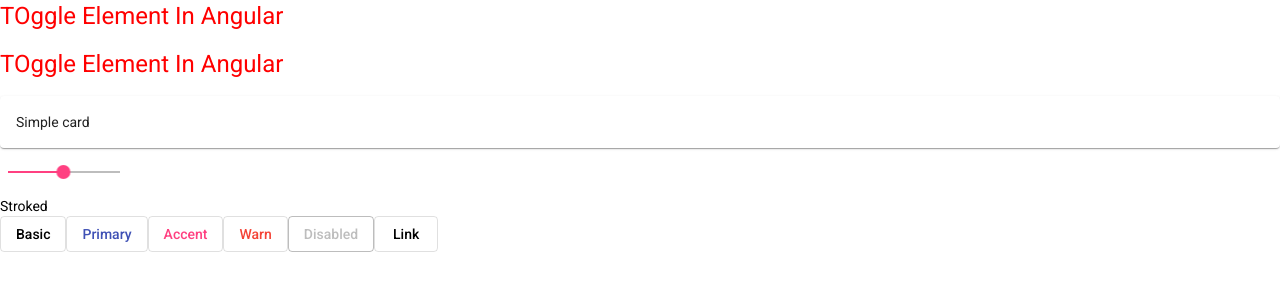
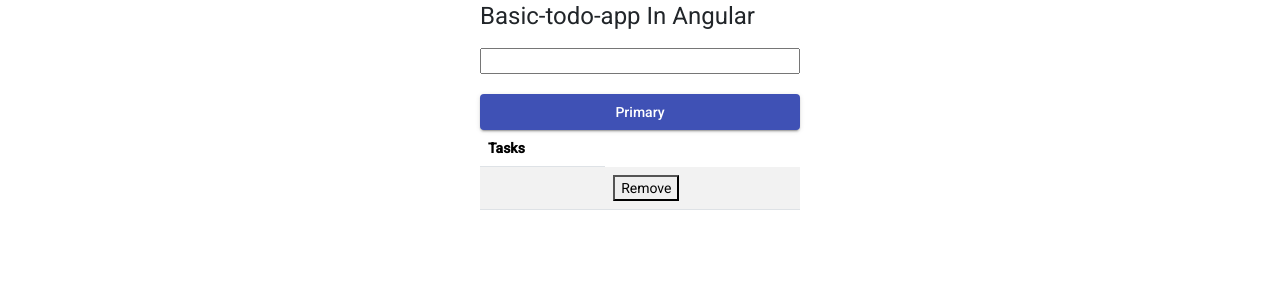
Before and after one commit to spratham/Angular-tut, an Angular app: page / in a window 1280 px wide. Both pictures are taken after a click on the button "Primary". Shown: the top 300 px of the page. Built offline with nearby package versions, Linux system fonts and the light colour scheme.

Commit message:
Todo-basic

```diff
--- a/angular.json
+++ b/angular.json
@@ -18,13 +18,11 @@
             "main": "src/main.ts",
             "polyfills": "src/polyfills.ts",
             "tsConfig": "tsconfig.app.json",
-            "assets": [
-              "src/favicon.ico",
-              "src/assets"
-            ],
+            "assets": ["src/favicon.ico", "src/assets"],
             "styles": [
               "./node_modules/@angular/material/prebuilt-themes/deeppurple-amber.css",
-              "src/styles.css"
+              "src/styles.css",
+              "../node_modules/bootstrap/dist/css/bootstrap.min.css"
             ],
             "scripts": []
           },
@@ -86,10 +84,7 @@
             "polyfills": "src/polyfills.ts",
             "tsConfig": "tsconfig.spec.json",
             "karmaConfig": "karma.conf.js",
-            "assets": [
-              "src/favicon.ico",
-              "src/assets"
-            ],
+            "assets": ["src/favicon.ico", "src/assets"],
             "styles": [
               "./node_modules/@angular/material/prebuilt-themes/deeppurple-amber.css",
               "src/styles.css"
--- a/package.json
+++ b/package.json
@@ -20,13 +20,14 @@
     "@angular/platform-browser": "^14.2.0",
     "@angular/platform-browser-dynamic": "^14.2.0",
     "@angular/router": "^14.2.0",
+    "ngx-bootstrap": "^9.0.0",
     "rxjs": "~7.5.0",
     "tslib": "^2.3.0",
     "zone.js": "~0.11.4"
   },
   "devDependencies": {
     "@angular-devkit/build-angular": "^14.2.7",
-    "@angular/cli": "~14.2.7",
+    "@angular/cli": "^14.2.9",
     "@angular/compiler-cli": "^14.2.0",
     "@types/jasmine": "~4.0.0",
     "jasmine-core": "~4.3.0",
--- a/src/app/app.component.css
+++ b/src/app/app.component.css
@@ -0,0 +1,6 @@
+.main{
+  display: flex;
+  flex-direction: column;
+  width: 20rem;
+  margin: auto;
+}
--- a/src/app/app.component.html
+++ b/src/app/app.component.html
@@ -1,15 +1,30 @@
-<h1 class="{{ title }}">{{ title }} In Angular</h1>
-<h1 class="{{ title }}">{{ title }} In Angular</h1>
-<mat-card>Simple card</mat-card>
-<mat-slider min="1" max="100" step="1" value="50"></mat-slider>
-<section>
-  <div class="example-label">Stroked</div>
-  <div class="example-button-row">
-    <button mat-stroked-button>Basic</button>
-    <button mat-stroked-button color="primary">Primary</button>
-    <button mat-stroked-button color="accent">Accent</button>
-    <button mat-stroked-button color="warn">Warn</button>
-    <button mat-stroked-button disabled>Disabled</button>
-    <a mat-stroked-button href="https://www.google.com/" target="_blank">Link</a>
-  </div>
-</section>
+<div class="main">
+  <h1 class="{{ title }}">{{ title }} In Angular</h1>
+
+  <!-- input field -->
+  <input type="text" #box />
+  <br />
+
+  <!-- getting input value by click -->
+  <button mat-raised-button color="primary" (click)="getValue(box.value)">
+    Primary
+  </button>
+
+  <!-- <ul *ngFor="let item of list">
+    <li>{{item.name}}</li> <button (click)="removeId(item.id)">X</button>
+  </ul> -->
+
+  <table class="table table-striped">
+    <thead>
+      <tr>
+        <th scope="col">Tasks</th>
+      </tr>
+    </thead>
+    <tbody>
+      <tr *ngFor="let item of list">
+        <td>{{item.name}}</td>
+        <td><button (click)="removeId(item.id)">Remove</button></td>
+      </tr>
+    </tbody>
+  </table>
+</div>
--- a/src/app/app.component.ts
+++ b/src/app/app.component.ts
@@ -1,5 +1,4 @@
 import { Component } from '@angular/core';
-
 
 @Component({
   selector: 'app-root',
@@ -7,8 +6,14 @@
   styleUrls: ['./app.component.css'],
 })
 export class AppComponent {
-  title = 'TOggle Element';
-
-
-
+  title = 'Basic-todo-app';
+  list: any[] = [];
+  getValue(item: string) {
+    this.list.push({ id: this.list.length, name: item }); //pushing id and item(input data) to the array
+    console.warn(this.list);
+  }
+  removeId(id: number) {
+    this.list = this.list.filter((item) => item.id!==id); //filtering the undeleted items from list
+    console.warn(id);
+  }
 }
--- a/src/styles.css
+++ b/src/styles.css
@@ -1,13 +1,2 @@
 /* You can add global styles to this file, and also import other style files */
 @import "~@angular/material/prebuilt-themes/indigo-pink.css";
-h1{
-    color: red;
-}
-
-p{
-    color: darkgreen;
-}
-
-
-html, body { height: 100%; }
-body { margin: 0; font-family: Roboto, "Helvetica Neue", sans-serif; }
```
Also changed, not shown: src/app/app.module.ts (+2 -5 lines), 1 other file (tests, documents, lock files or other folders).
